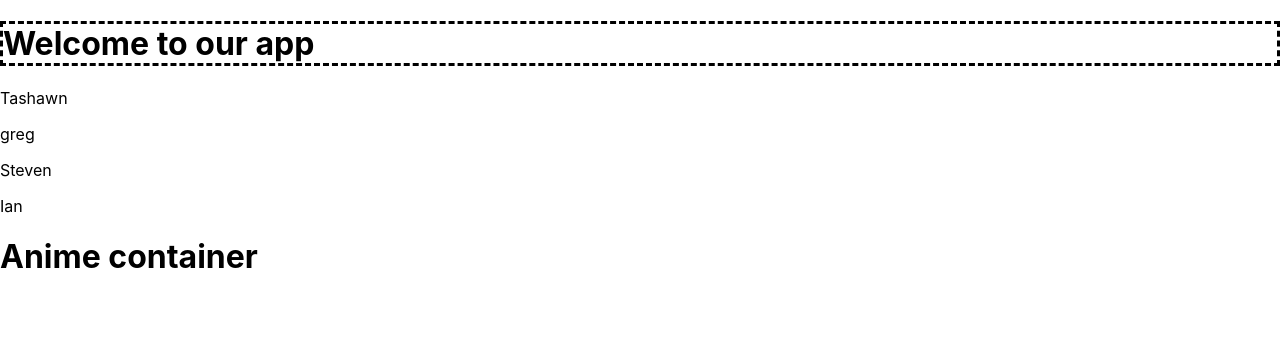
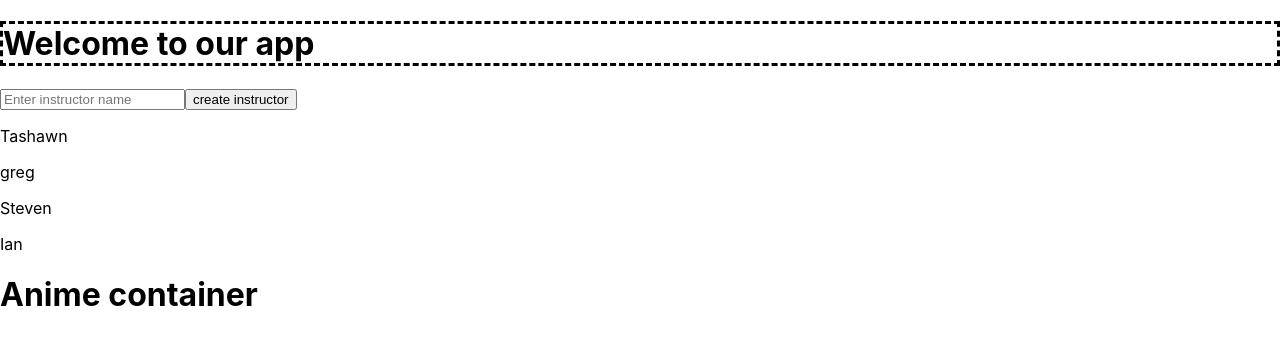
Before and after one commit to Mineliegoma/practices, a React (Create React App) app in the folder my_practices/: page / in a window 1280 px wide. Shown: the top 344 px of the page. Built offline with nearby package versions, Linux system fonts and the light colour scheme.

Commit message:
created a form and refactor the instructor container to a class component

```diff
--- a/my_practices/src/Containers/InstructorContainer.js
+++ b/my_practices/src/Containers/InstructorContainer.js
@@ -1,20 +1,26 @@
 import React from 'react';
 import Instructor from '../components/Instructor'
+import Form from '../components/Form'
 
 
 
 
-function InstructorContainer(props) {
+class InstructorContainer extends React.Component {
 
- const instructors_names = [{ id: 1, name: "Tashawn" }, { id: 2, name: "greg" }, { id: 3, name: "Steven" }, { id: 4, name: "Ian" }]
+ instructors_names = () => [{ id: 1, name: "Tashawn" }, { id: 2, name: "greg" }, { id: 3, name: "Steven" }, { id: 4, name: "Ian" }]
 
- let instructors = instructors_names.map(instructorObject => <Instructor key={instructorObject.id} instructor={instructorObject} appClickHandler={props.appClickHandler} />)
+
+ render() {
+
+  let instructors = this.instructors_names().map(instructorObject => <Instructor key={instructorObject.id} instructor={instructorObject} appClickHandler={this.props.appClickHandler} />)
   //this instructor singular should match the instructor component see line 3 instructor.js
   return (
    <>
+    <Form />
     { instructors}
    </>
   )
+ }
 
 
 }
--- /dev/null
+++ b/my_practices/src/components/Form.js
@@ -0,0 +1,19 @@
+import React from "react"
+
+function Form() {
+ return (
+
+  <form onSubmit={(e) => {
+   e.preventDefault()
+   let name = e.target[0].value
+   console.log(name)
+  }}
+  >
+   <input type="text" placeholder="Enter instructor name" />
+   <input type="submit" value="create instructor" />
+  </form>
+
+ )
+
+}
+export default Form
```
Also changed, not shown: 1 other file (tests, documents, lock files or other folders). Lines whose indentation alone changed are shown as unchanged.
